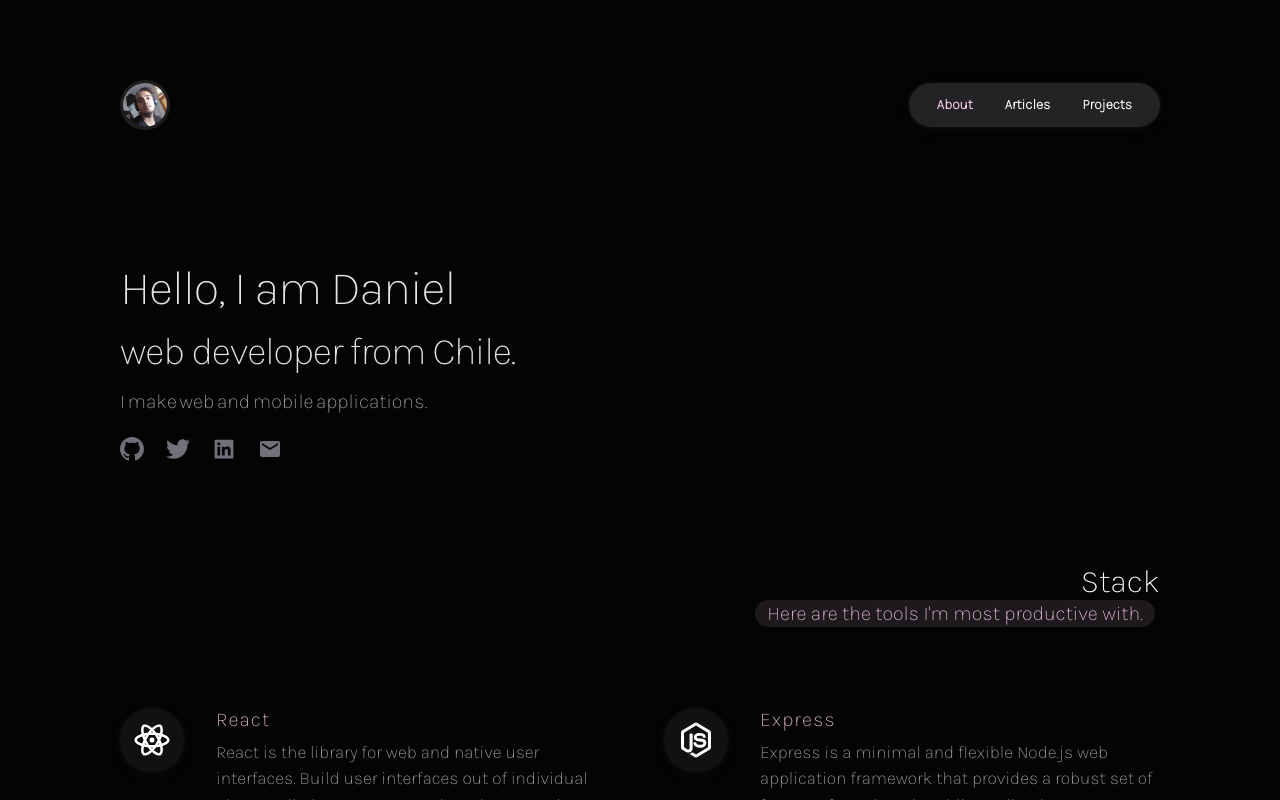
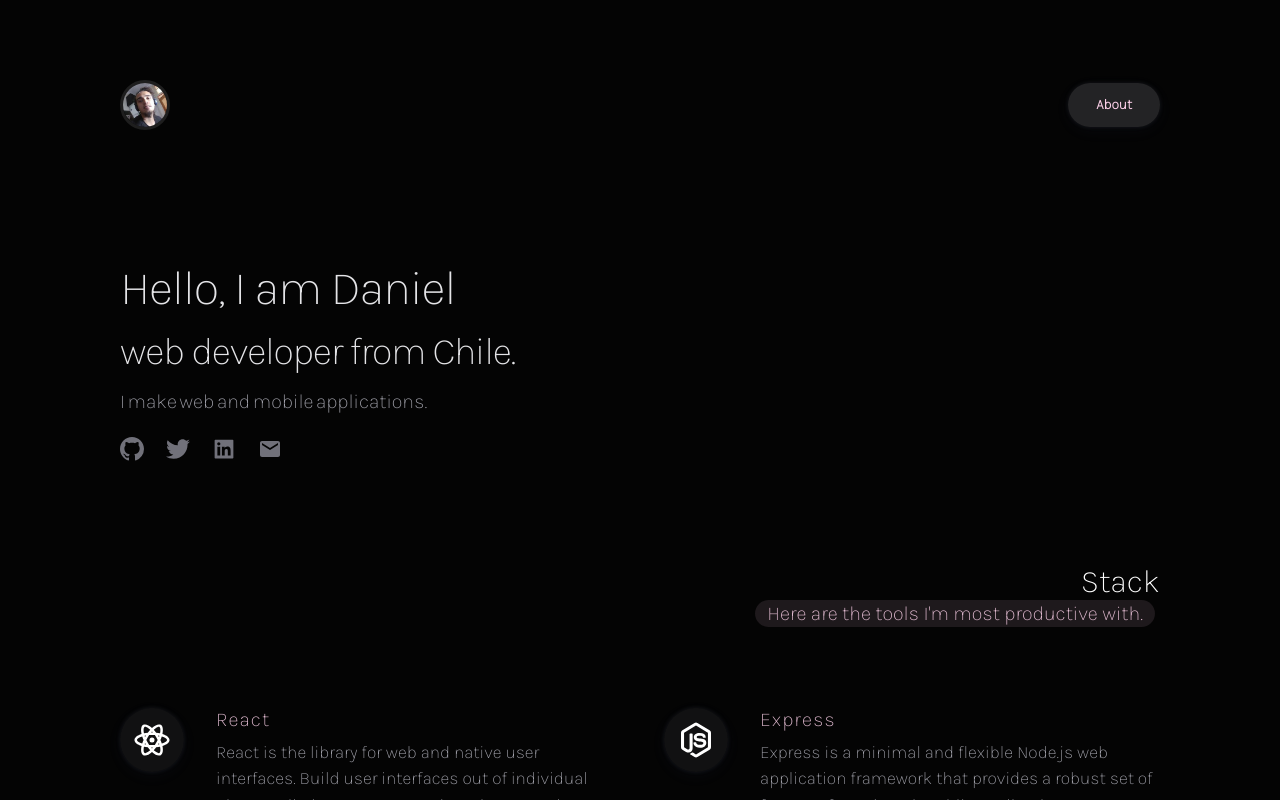
Before and after one commit to danielpizarrotadres/web-site, a React (Create React App) app: page / in a window 1280 px wide. Built offline with nearby package versions, Linux system fonts and the light colour scheme.

Commit message:
:poop: Disabled menu items

```diff
--- a/src/App.js
+++ b/src/App.js
@@ -45,16 +45,16 @@ const App = () => {
             name: 'About',
             selected: true
         },
-        {
-            index: 1,
-            name: 'Articles',
-            selected: false
-        },
-        {
-            index: 2,
-            name: 'Projects',
-            selected: false
-        }
+        // {
+        //     index: 1,
+        //     name: 'Articles',
+        //     selected: false
+        // },
+        // {
+        //     index: 2,
+        //     name: 'Projects',
+        //     selected: false
+        // }
     ]);
 
     useEffect(() => {
@@ -748,15 +748,15 @@ const App = () => {
                     {items[0].selected && home()}
                 </div>
 
-                <div className={items[1].selected ? classes.FadeIn : classes.FadeOut}>
-                    {/* TODO: restore {items[1].selected && articles()} */}
+                {/* <div className={items[1].selected ? classes.FadeIn : classes.FadeOut}>
+                    TODO: restore {items[1].selected && articles()}
                     {items[1].selected && home()}
                 </div>
 
                 <div className={items[2].selected ? classes.FadeIn : classes.FadeOut}>
-                    {/* TODO: Active Projects View {items[2].selected && projects()} */}
+                    TODO: Active Projects View {items[2].selected && projects()}
                     {items[2].selected && home()}
-                </div>
+                </div> */}
 
                 {   /*********************** Main End *****************/}
 
```
